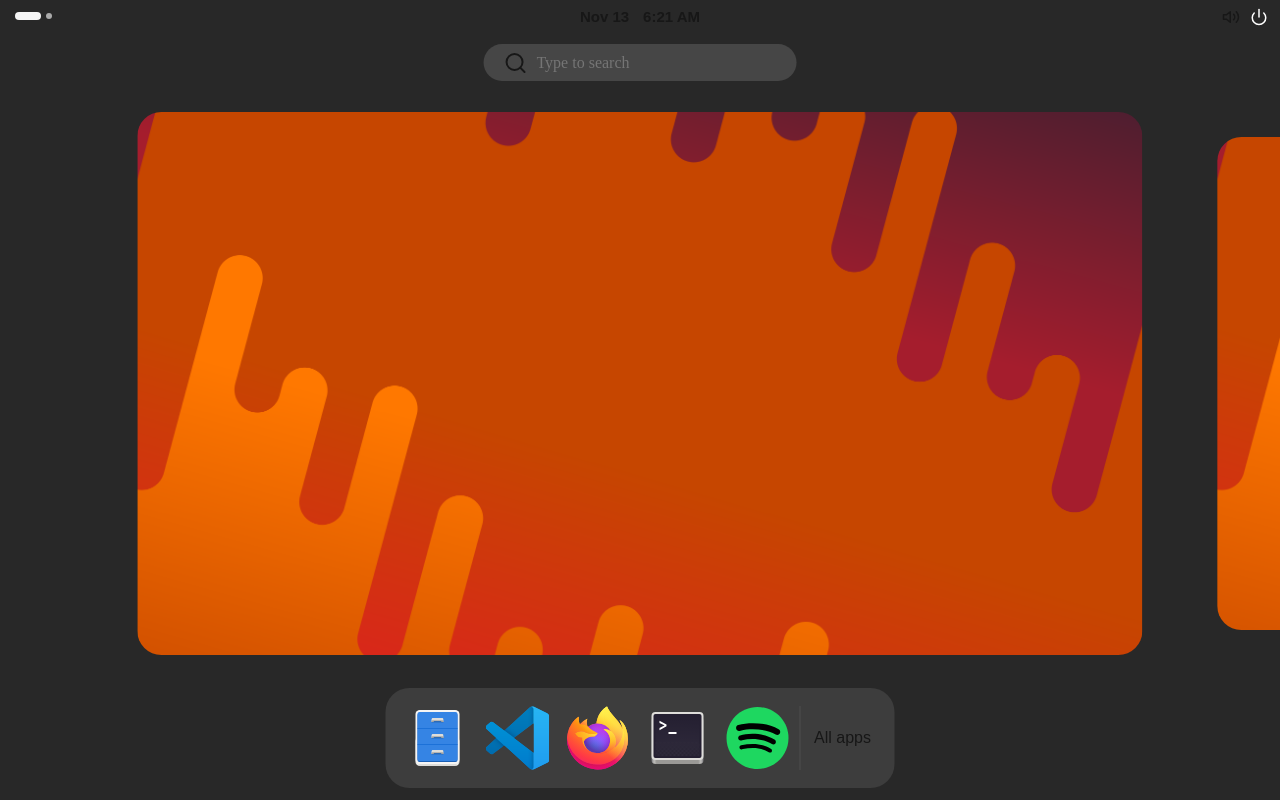
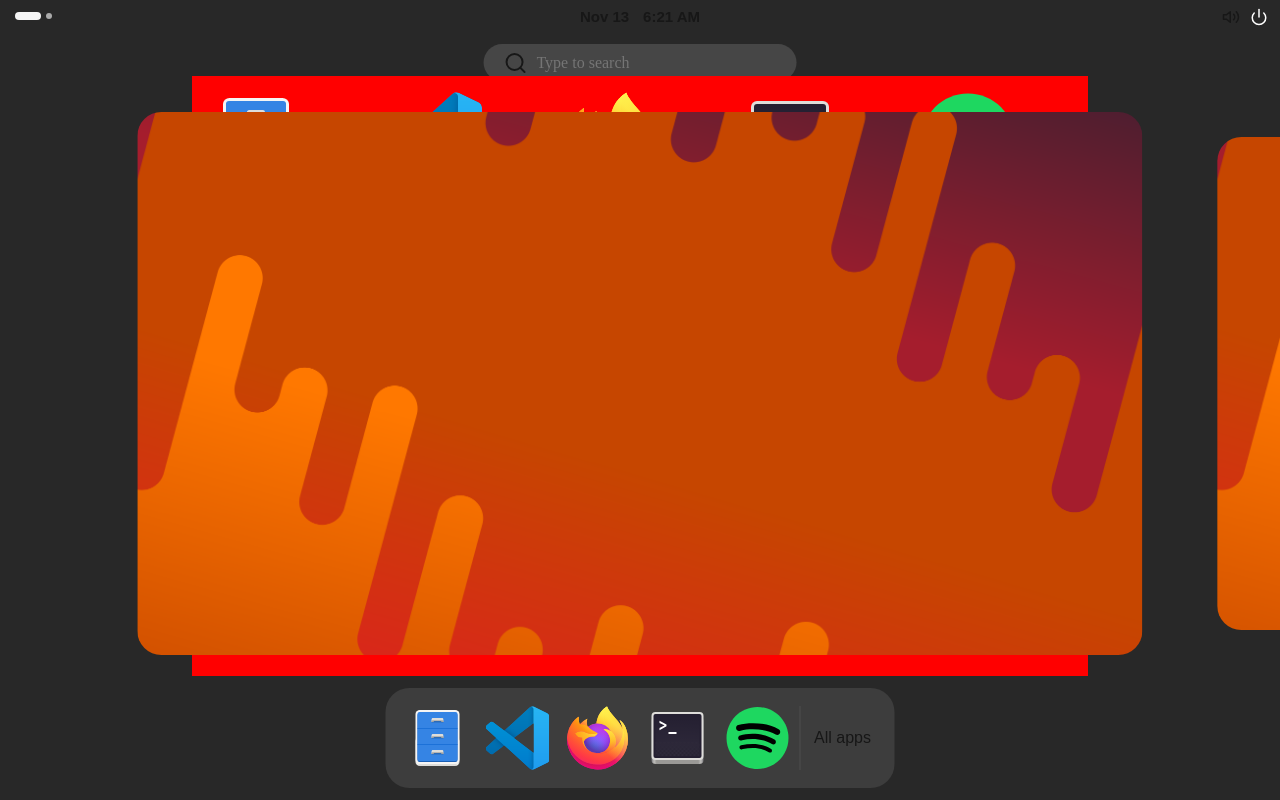
Before and after one commit to asorge29/fedora-nextjs, a Next.js app: page / in a window 1280 px wide. Built offline with nearby package versions, Linux system fonts and the light colour scheme; a web font is replaced by a local one.

Commit message:
started app tray, work on scroll handler

```diff
--- a/package.json
+++ b/package.json
@@ -10,6 +10,7 @@
   },
   "dependencies": {
     "@dnd-kit/core": "^6.1.0",
+    "devicon": "^2.16.0",
     "next": "15.0.2",
     "react": "19.0.0-rc-02c0e824-20241028",
     "react-dom": "19.0.0-rc-02c0e824-20241028",
--- a/src/components/fedora.tsx
+++ b/src/components/fedora.tsx
@@ -1,6 +1,6 @@
 "use client";
 
-import { useEffect } from "react";
+import { useEffect, useRef } from "react";
 import styles from "../styles/fedora.module.css";
 import { useStateContext } from "./stateProvider";
 import Overview from "./overview";
@@ -8,18 +8,24 @@ import TopBar from "./topBar";
 
 export default function Fedora() {
   const { state, setState } = useStateContext();
+  const lastScroll = useRef<number>(0);
+  const totalDeltaX = useRef<number>(0);
 
   useEffect(() => {
     const handleWheel = (e: WheelEvent) => {
+      e.preventDefault()
+
+      const now = Date.now()
+
+      lastScroll.current = now
+
       if (e.ctrlKey) {
-        e.preventDefault();
         if (e.deltaY > 0) {
           setState({ ...state, maximized: false });
         } else {
           setState({ ...state, maximized: true });
         }
       } else if (e.shiftKey) {
-        e.preventDefault();
         if (e.deltaY > 5 && state.selectedDesktop < state.desktops - 1) {
           setState({ ...state, selectedDesktop: state.selectedDesktop + 1 });
         }
@@ -27,7 +33,6 @@ export default function Fedora() {
           setState({ ...state, selectedDesktop: state.selectedDesktop - 1 });
         }
       } else {
-        e.preventDefault();
         if (e.deltaY > 5 && !state.appsScreen && !state.maximized) {
           setState({ ...state, appsScreen: true });
         } else if (e.deltaY < -5 && state.appsScreen && !state.maximized) {
--- a/src/components/overview.tsx
+++ b/src/components/overview.tsx
@@ -36,6 +36,10 @@ export default function Overview() {
     }
   }
 
+  const toggleAppScreen = () => {
+    setState({...state, appsScreen: !state.appsScreen})
+  }
+
   return (
     <DndContext onDragEnd={handleDragEnd} sensors={sensors}>
       <div
@@ -67,6 +71,23 @@ export default function Overview() {
         {[...Array(state.desktops)].map((_, i) => (
           <Desktop key={i} id={i}/>
         ))}
+        <div className={styles.appTray}>
+          <div className={styles.trayItem} onClick={() => openApp("files")}>
+            <Image src="/files.svg" height={96} width={96} alt="files"/>
+          </div>
+          <div className={styles.trayItem} onClick={() => openApp("vscode")}>
+            <Image src="/vscode.svg" height={96} width={96} alt="vscode"/>
+          </div>
+          <div className={styles.trayItem} onClick={() => openApp("firefox")}>
+            <Image src="/firefox.svg" height={96} width={96} alt="firefox"/>
+          </div>
+          <div className={styles.trayItem} onClick={() => openApp("terminal")}>
+            <Image src="/terminal.svg" height={96} width={96} alt="terminal"/>
+          </div>
+          <div className={styles.trayItem} onClick={() => openApp("spotify")}>
+            <Image src="/spotify.svg" height={96} width={96} alt="spotify"/>
+          </div>
+        </div>
         <div className={styles.dock}>
           <div className={styles.dockItem} onClick={() => openApp("files")}>
             <Image src="/files.svg" height={64} width={64} alt="files"/>
@@ -84,7 +105,7 @@ export default function Overview() {
             <Image src="/spotify.svg" height={64} width={64} alt="spotify"/>
           </div>
           <div className={styles.divider}></div>
-          <div className={styles.dockItem}>All apps</div>
+          <div className={styles.dockItem} onClick={toggleAppScreen}>All apps</div>
         </div>
       </div>
     </DndContext>
--- a/src/styles/overview.module.css
+++ b/src/styles/overview.module.css
@@ -65,9 +65,37 @@
     width: 1px;
     background-color: #4f4f4f;
 }
+.appTray {
+    width: 70vw;
+    height: 600px;
+    background-color: red;
+    position: absolute;
+    left: 50%;
+    transform: translateX(-50%);
+    bottom: 124px;
+    display: flex;
+    flex-flow: row wrap;
+    justify-content: start;
+    align-items: start;
+    gap: 50px;
+}
+.trayItem {
+    height: 128px;
+    width: 128px;
+    border-radius: 18px;
+    display: flex;
+    align-items: center;
+    justify-content: center;
+}
+.trayItem > img {
+    display: block;
+}
 
 @media (pointer: fine) {
     .dockItem:hover {
         background-color: #ffffff2b;
     }
+    .trayItem:hover {
+        background-color: #ffffff2b;
+    }
 }
```
Also changed, not shown: 1 other file (tests, documents, lock files or other folders).
